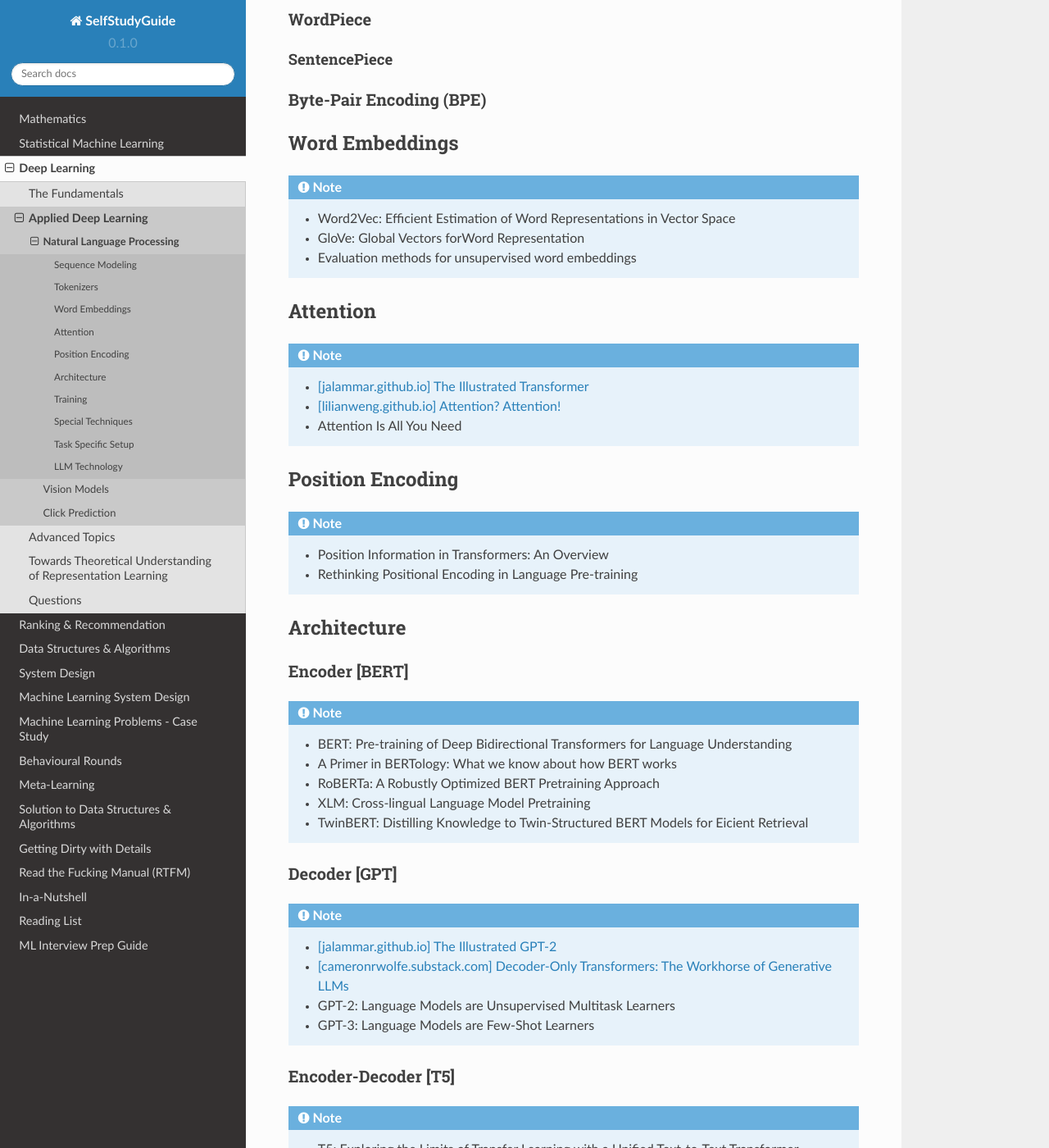
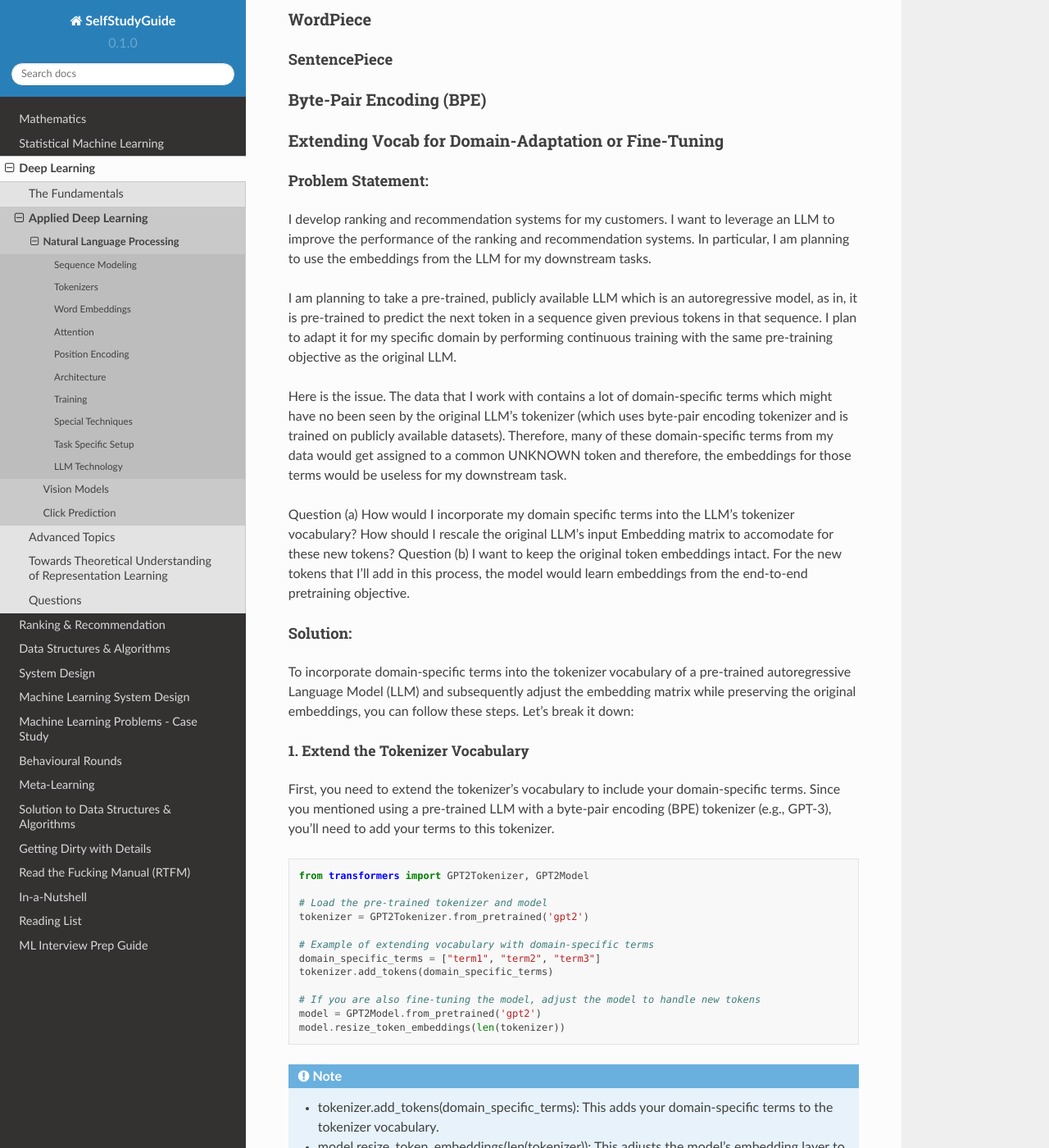
Before and after one commit to uselesstechjunks/leetcode, a Sphinx documentation site: the page built from docs/source/dl/application/nlp.rst, in a window 1280 px wide and 1400 px high, scrolled down 1062 px. Shown: the whole window at 82% size. Built offline with Sphinx 7.4.7 and the Read the Docs theme 2.0.0, drawn with Linux system fonts in a browser that asks for light colours; some of the changed text lies outside the part shown.

Commit message:
Update nlp.rst (#165)

```diff
--- a/docs/source/dl/application/nlp.rst
+++ b/docs/source/dl/application/nlp.rst
@@ -43,6 +43,82 @@ SentencePiece
 -----------------------------------------------------------------------------------------
 Byte-Pair Encoding (BPE)
 =========================================================================================
+
+Extending Vocab for Domain-Adaptation or Fine-Tuning
+=========================================================================================
+Problem Statement:
+-----------------------------------------------------------------------------------------
+I develop ranking and recommendation systems for my customers. I want to leverage an LLM to improve the performance of the ranking and recommendation systems. In particular, I am planning to use the embeddings from the LLM for my downstream tasks.
+
+I am planning to take a pre-trained, publicly available LLM which is an autoregressive model, as in, it is pre-trained to predict the next token in a sequence given previous tokens in that sequence. I plan to adapt it for my specific domain by performing continuous training with the same pre-training objective as the original LLM.
+
+Here is the issue. The data that I work with contains a lot of domain-specific terms which might have no been seen by the original LLM's tokenizer (which uses byte-pair encoding tokenizer and is trained on publicly available datasets). Therefore, many of these domain-specific terms from my data would get assigned to a common UNKNOWN token and therefore, the embeddings for those terms would be useless for my downstream task.
+
+Question (a) How would I incorporate my domain specific terms into the LLM's tokenizer vocabulary? How should I rescale the original LLM's input Embedding matrix to accomodate for these new tokens?
+Question (b) I want to keep the original token embeddings intact. For the new tokens that I'll add in this process, the model would learn embeddings from the end-to-end pretraining objective.
+
+Solution:
+-----------------------------------------------------------------------------------------
+To incorporate domain-specific terms into the tokenizer vocabulary of a pre-trained autoregressive Language Model (LLM) and subsequently adjust the embedding matrix while preserving the original embeddings, you can follow these steps. Let's break it down:
+
+1. Extend the Tokenizer Vocabulary
+^^^^^^^^^^^^^^^^^^^^^^^^^^^^^^^^^^^^^^^^^^^^^^^^^^^^^^^^^^^^^^^^^^^^^^^^^^^^^^^^^^^^^^^^^
+First, you need to extend the tokenizer's vocabulary to include your domain-specific terms. Since you mentioned using a pre-trained LLM with a byte-pair encoding (BPE) tokenizer (e.g., GPT-3), you'll need to add your terms to this tokenizer.
+
+.. code-block:: python
+
+	from transformers import GPT2Tokenizer, GPT2Model
+
+	# Load the pre-trained tokenizer and model
+	tokenizer = GPT2Tokenizer.from_pretrained('gpt2')
+
+	# Example of extending vocabulary with domain-specific terms
+	domain_specific_terms = ["term1", "term2", "term3"]
+	tokenizer.add_tokens(domain_specific_terms)
+
+	# If you are also fine-tuning the model, adjust the model to handle new tokens
+	model = GPT2Model.from_pretrained('gpt2')
+	model.resize_token_embeddings(len(tokenizer))
+
+.. note::
+	* tokenizer.add_tokens(domain_specific_terms): This adds your domain-specific terms to the tokenizer vocabulary.
+	* model.resize_token_embeddings(len(tokenizer)): This adjusts the model's embedding layer to accommodate the new tokens. This step is crucial if you plan to fine-tune the model with these new tokens.
+
+2. Tinkering with the Embedding Matrix
+^^^^^^^^^^^^^^^^^^^^^^^^^^^^^^^^^^^^^^^^^^^^^^^^^^^^^^^^^^^^^^^^^^^^^^^^^^^^^^^^^^^^^^^^^
+Since you want to preserve the original token embeddings for continuous training and only allow the model to learn embeddings for the new tokens from scratch, you need to handle the embedding matrix carefully:
+
+.. code-block:: python
+
+	import torch
+
+	# Load the original model again for clarity
+	model = GPT2Model.from_pretrained('gpt2')
+
+	# Assuming you have already added new tokens to the tokenizer
+	new_token_ids = tokenizer.encode(domain_specific_terms, add_special_tokens=False)
+
+	# Initialize the new token embeddings randomly
+	new_token_embeddings = torch.randn(len(new_token_ids), model.config.hidden_size)
+
+	# Concatenate original embeddings with new token embeddings
+	original_embeddings = model.transformer.wte.weight[:tokenizer.vocab_size]
+	combined_embeddings = torch.cat([original_embeddings, new_token_embeddings], dim=0)
+
+	# Overwrite the original embedding matrix in the model
+	model.transformer.wte.weight.data = combined_embeddings
+
+.. note::
+	* tokenizer.encode(domain_specific_terms, add_special_tokens=False): This encodes the domain-specific terms to get their token IDs in the tokenizer's vocabulary.
+	* torch.randn(len(new_token_ids), model.config.hidden_size): This initializes random embeddings for new tokens. Alternatively, you can initialize them differently based on your specific needs.
+	* model.transformer.wte.weight[:tokenizer.vocab_size]: Extracts the original embeddings up to the size of the original vocabulary.
+	* torch.cat([original_embeddings, new_token_embeddings], dim=0): Concatenates the original embeddings with the new token embeddings.
+
+Notes:
+^^^^^^^^^^^^^^^^^^^^^^^^^^^^^^^^^^^^^^^^^^^^^^^^^^^^^^^^^^^^^^^^^^^^^^^^^^^^^^^^^^^^^^^^^
+* Tokenizer Vocabulary: Ensure that after extending the tokenizer vocabulary, you save it or use it consistently across your tasks.
+* Embedding Adjustment: The approach here adds new tokens and initializes their embeddings separately from the pre-trained embeddings. This keeps the original embeddings intact while allowing new tokens to have their embeddings learned during fine-tuning.
+* Fine-Tuning: If you plan to fine-tune the model on your specific tasks, you would then proceed with training using your domain-specific data, where the model will adapt not only to the new tokens but also to the specific patterns in your data.
 
 *****************************************************************************************
 Word Embeddings
```
